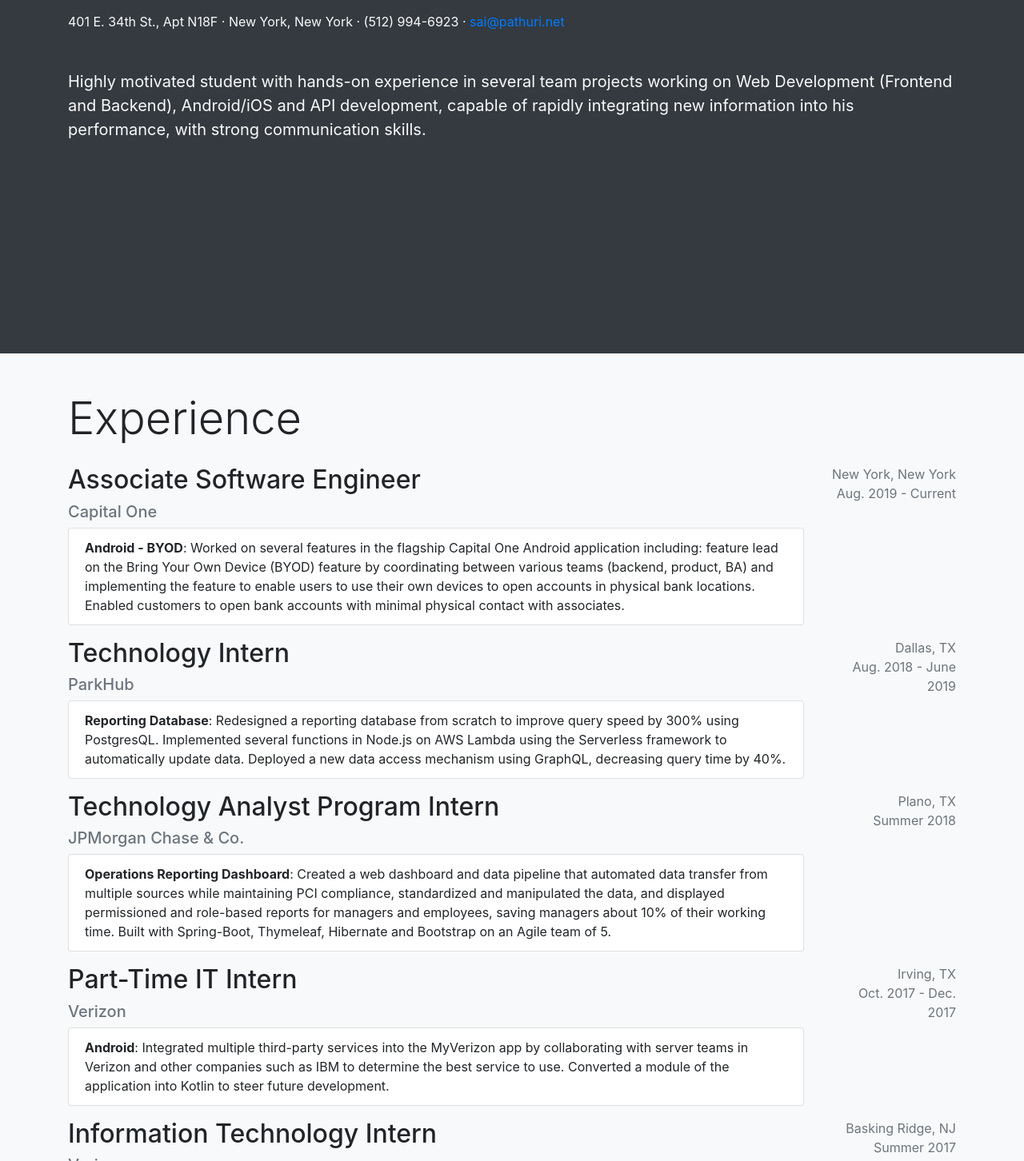
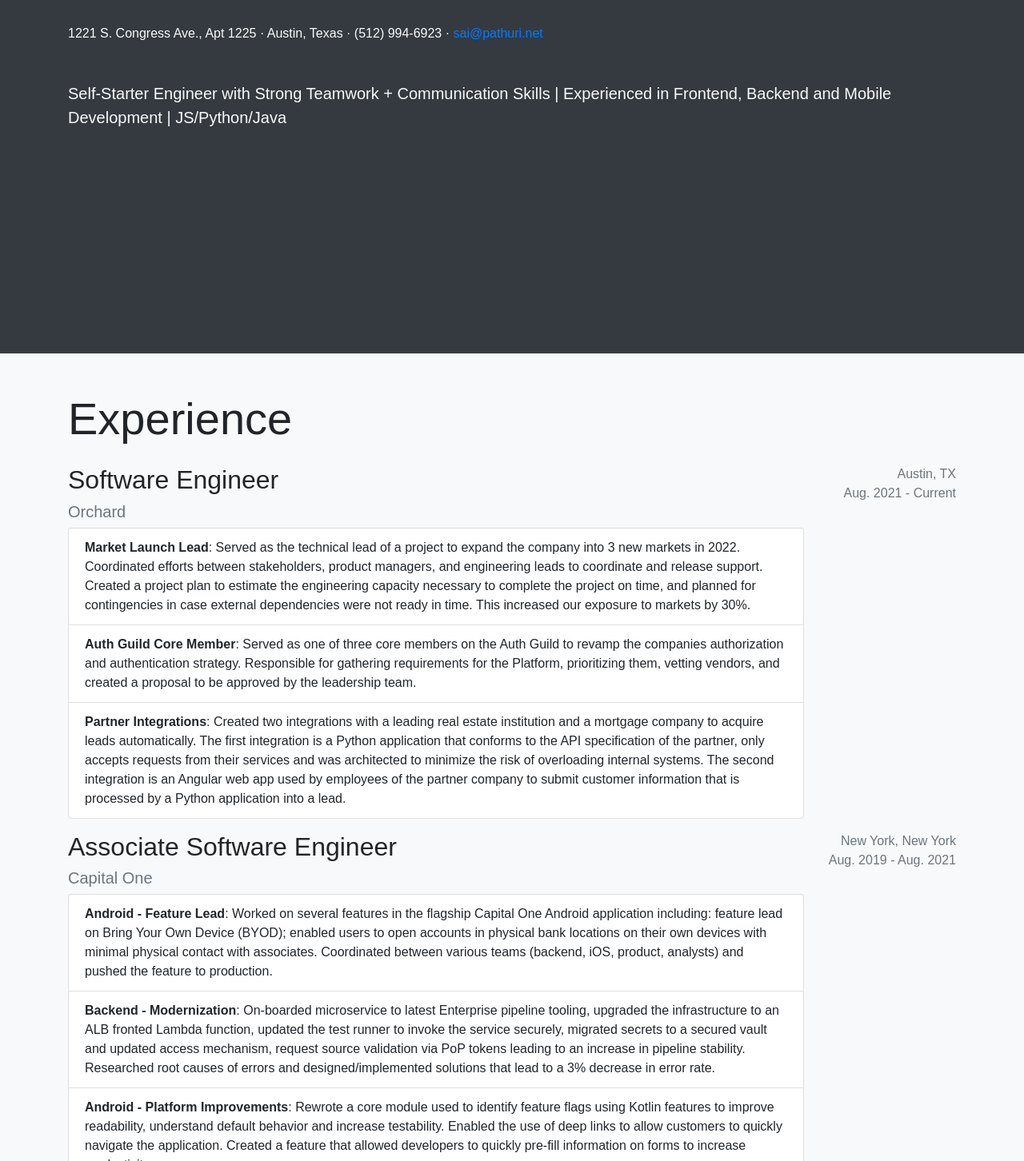
Before and after one commit to saipathuri/react-resume, a React (Create React App) app: page / in a window 1280 px wide. Shown: the part 358-1810 px from the top of the page at 80% size. Built offline with nearby package versions, Linux system fonts and the light colour scheme; no server answers.

Commit message:
Update resume

```diff
--- a/package.json
+++ b/package.json
@@ -8,9 +8,9 @@
     "bootstrap": "^4.1.3",
     "jquery": "^3.3.1",
     "popper.js": "^1.14.4",
-    "react": "^16.13.1",
+    "react": "^18.2.0",
     "react-bootstrap": "^1.3.0",
-    "react-dom": "^16.13.1",
+    "react-dom": "^18.2.0",
     "react-redux": "^7.2.1",
     "react-scripts": "^3.4.1",
     "react-waypoint": "^8.0.3",
--- a/src/App.js
+++ b/src/App.js
@@ -27,8 +27,8 @@ class App extends Component {
   render() {
     return (
       <React.Fragment>
-        <Button variant="primary" data-toggle="modal" data-target="#loginModal" className="float-button">Sign In</Button>
-        <VisibleLogin />
+        {/* <Button variant="primary" data-toggle="modal" data-target="#loginModal" className="float-button">Sign In</Button> */}
+        {/* <VisibleLogin /> */}
         <VisibleAbout />
         <VisibleExperience />
         <VisibleEducation />
--- a/src/components/pages/About/About.jsx
+++ b/src/components/pages/About/About.jsx
@@ -16,17 +16,13 @@ class About extends Component {
                 {this.props.signedIn && <EditButton />}
               </div>
               <div className="subheading mb-5 text-light">
-                401 E. 34th St., Apt N18F · New York, New York · (512) 994-6923
+                1221 S. Congress Ave., Apt 1225 · Austin, Texas · (512) 994-6923
                 ·&nbsp;
                 <a href="mailto:sai@pathuri.net">sai@pathuri.net</a>
               </div>
               <blockquote className="blockquote">
                 <p className="mb-0 text-light">
-                  Highly motivated student with hands-on experience in several
-                  team projects working on Web Development (Frontend and
-                  Backend), Android/iOS and API development, capable of rapidly
-                  integrating new information into his performance, with strong
-                  communication skills.
+                Self-Starter Engineer with Strong Teamwork + Communication Skills | Experienced in Frontend, Backend and Mobile Development | JS/Python/Java
                 </p>
               </blockquote>
             </div>
--- a/src/components/pages/Experience/Experience.jsx
+++ b/src/components/pages/Experience/Experience.jsx
@@ -6,18 +6,85 @@ class Experience extends Component {
   state = {
     items: [
       {
+        id: 7,
+        title: "Software Engineer",
+        company: "Orchard",
+        descriptions: [
+          {
+            id: 1,
+            topic: "Market Launch Lead",
+            description:
+            `
+            Served as the technical lead of a project to expand the company into 3 new markets in 2022.
+            Coordinated efforts between stakeholders, product managers, and engineering leads to coordinate and release support.
+            Created a project plan to estimate the engineering capacity necessary to complete the project on time, and planned for
+            contingencies in case external dependencies were not ready in time. This increased our exposure to markets by 30%.
+            `,
+          },
+          {
+            id: 2,
+            topic: "Auth Guild Core Member",
+            description:
+              `
+              Served as one of three core members on the Auth Guild to revamp the companies
+              authorization and authentication strategy. Responsible for gathering requirements for the Platform, prioritizing them,
+              vetting vendors, and created a proposal to be approved by the leadership team.
+              `,
+          },
+          {
+            id: 3,
+            topic: "Partner Integrations",
+            description:
+              `
+              Created two integrations with a leading real estate institution and a mortgage company to acquire
+              leads automatically. The first integration is a Python application that conforms to the API specification of the partner, only
+              accepts requests from their services and was architected to minimize the risk of overloading internal systems. The second
+              integration is an Angular web app used by employees of the partner company to submit customer information that is
+              processed by a Python application into a lead.
+              `,
+          },
+        ],
+        date: "Aug. 2021 - Current",
+        location: "Austin, TX",
+      },
+      {
         id: 6,
         title: "Associate Software Engineer",
         company: "Capital One",
         descriptions: [
           {
             id: 1,
-            topic: "Android - BYOD",
+            topic: "Android - Feature Lead",
             description:
-              "Worked on several features in the flagship Capital One Android application including: feature lead on the Bring Your Own Device (BYOD) feature by coordinating between various teams (backend, product, BA) and implementing the feature to enable users to use their own devices to open accounts in physical bank locations. Enabled customers to open bank accounts with minimal physical contact with associates.",
+              `
+              Worked on several features in the flagship Capital One Android application including: feature
+              lead on Bring Your Own Device (BYOD); enabled users to open accounts in physical bank locations on their own devices
+              with minimal physical contact with associates. Coordinated between various teams (backend, iOS, product, analysts) and
+              pushed the feature to production.
+              `,
+          },
+          {
+            id: 2,
+            topic: "Backend - Modernization",
+            description:
+              `
+              On-boarded microservice to latest Enterprise pipeline tooling, upgraded the infrastructure to
+              an ALB fronted Lambda function, updated the test runner to invoke the service securely, migrated secrets to a secured vault
+              and updated access mechanism, request source validation via PoP tokens leading to an increase in pipeline stability.
+              Researched root causes of errors and designed/implemented solutions that lead to a 3% decrease in error rate.
+              `,
+          },
+          {
+            id: 3,
+            topic: "Android - Platform Improvements",
+            description:
+              `Rewrote a core module used to identify feature flags using Kotlin features to
+              improve readability, understand default behavior and increase testability. Enabled the use of deep links to allow customers to
+              quickly navigate the application. Created a feature that allowed developers to quickly pre-fill information on forms to
+              increase productivity`,
           },
         ],
-        date: "Aug. 2019 - Current",
+        date: "Aug. 2019 - Aug. 2021",
         location: "New York, New York",
       },
       {
--- a/src/index.js
+++ b/src/index.js
@@ -1,17 +1,16 @@
-import React from "react";
-import ReactDOM from "react-dom";
-import "./index.css";
 import "bootstrap/dist/css/bootstrap.min.css";
 import "bootstrap/dist/js/bootstrap.bundle.min.js";
+import React from "react";
+import { Provider } from "react-redux";
 import App from "./App";
+import "./index.css";
 import registerServiceWorker from "./registerServiceWorker";
-import { Provider } from "react-redux";
 import store from './store/store';
+import { createRoot } from 'react-dom/client';
 
-ReactDOM.render(
-    <Provider store={store}>
-        <App />
-    </Provider>,
-    document.getElementById("root")
-);
+const container = document.getElementById('root');
+const root = createRoot(container);
+root.render(<Provider store={store}>
+    <App />
+</Provider>);
 registerServiceWorker();
```
Also changed, not shown: 1 other file (tests, documents, lock files or other folders).
